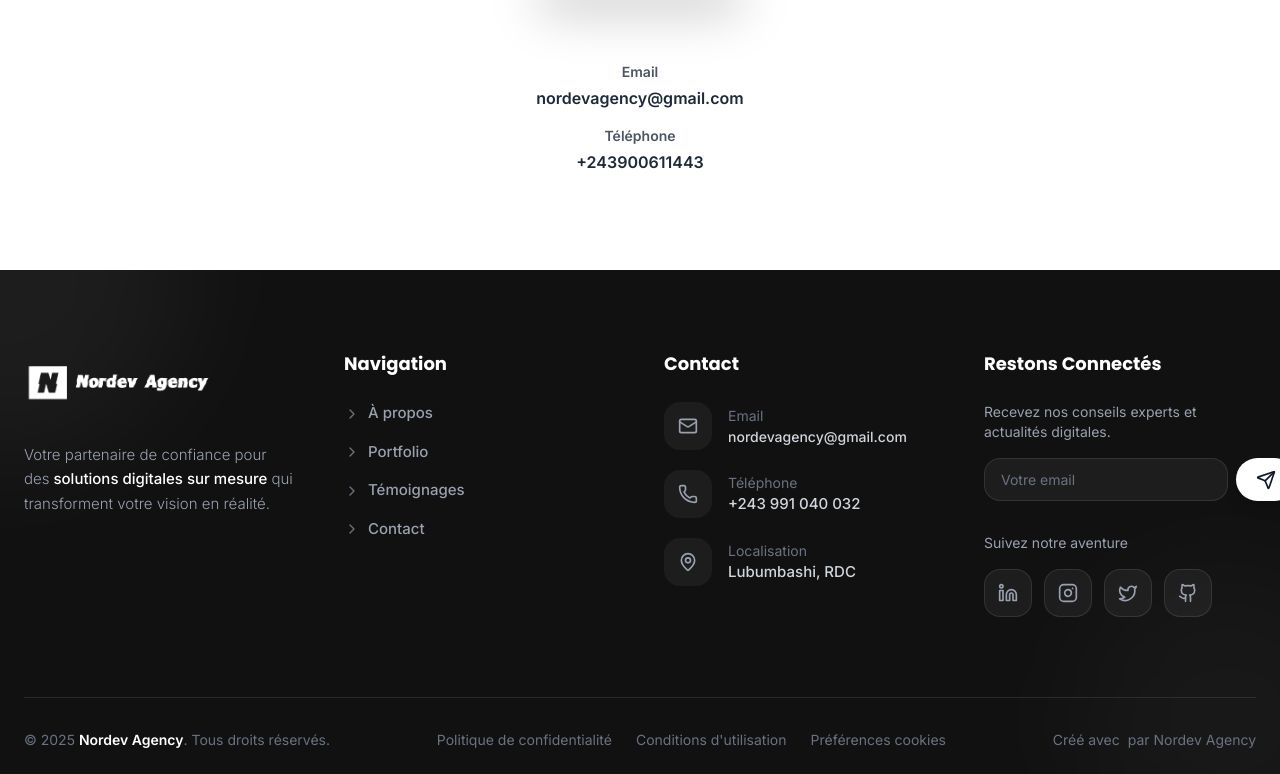
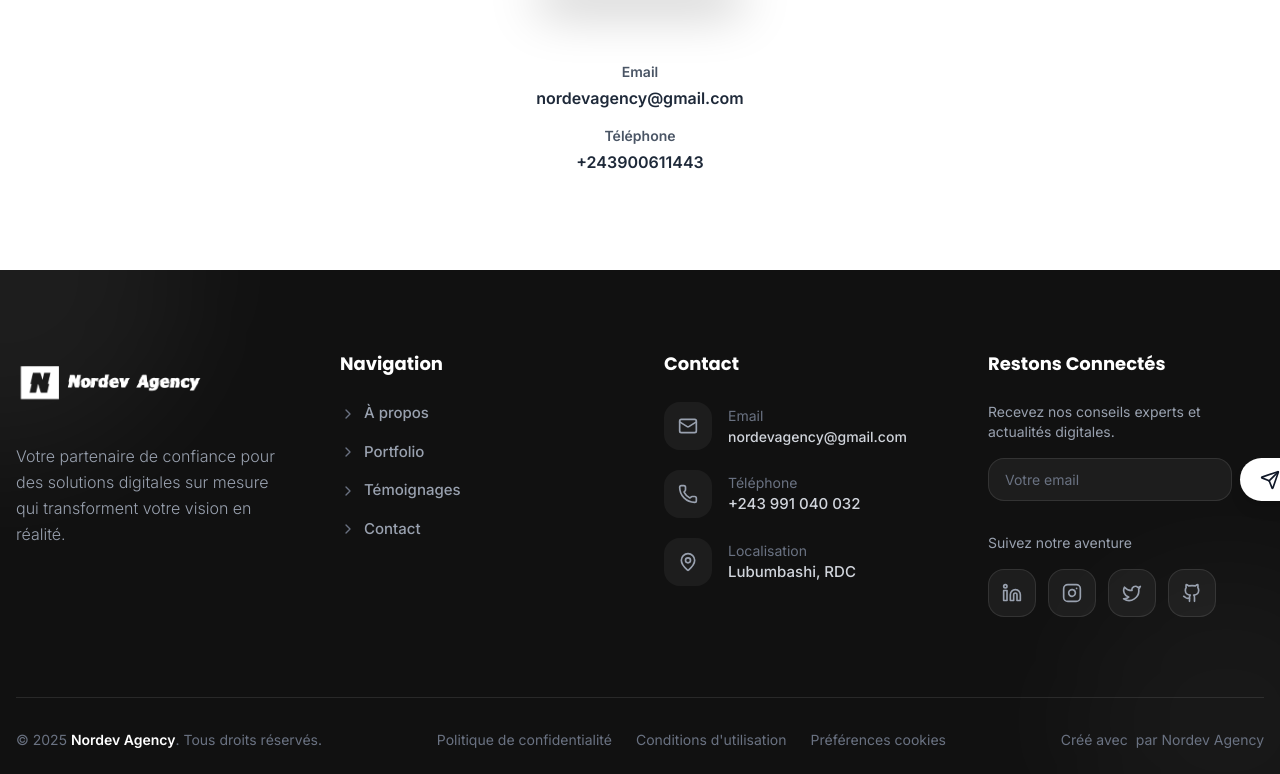
Before and after one commit to freddymk313/nordevagency, a Next.js app: page / in a window 1280 px wide. Shown: the part 4218-4992 px from the top of the page. Built offline with nearby package versions, Linux system fonts and the light colour scheme.

Commit message:
ok footer py

```diff
--- a/components/Footer.tsx
+++ b/components/Footer.tsx
@@ -38,9 +38,9 @@ const Footer = () => {
       <div className="absolute top-0 left-0 w-96 h-96 bg-white/5 rounded-full blur-3xl -translate-x-1/2 -translate-y-1/2" />
       <div className="absolute bottom-0 right-0 w-80 h-80 bg-white/3 rounded-full blur-3xl translate-x-1/3 translate-y-1/3" />
 
-      <div className="container mx-auto px-6 relative z-10">
+      <div className="container mx-auto px-4 relative z-10">
         {/* Section principale */}
-        <div className="grid lg:grid-cols-4 gap-12 py-20">
+        <div className="grid lg:grid-cols-4 gap-8 md:gap-12 py-14 md:py-20">
           {/* Colonne Logo & Description */}
           <div className="lg:col-span-1">
             <Link href="/" className="inline-block">
@@ -59,9 +59,9 @@ const Footer = () => {
               </div>
             </Link>
 
-            <p className="text-gray-400 text-[15px] leading-relaxed mt-6 mb-8 font-light max-w-md">
+            <p className="text-gray-400 text-base leading-relaxed mt-6 mb-8 font-light max-w-md">
               Votre partenaire de confiance pour des
-              <span className="font-medium text-white"> solutions digitales sur mesure </span>
+              <span className=""> solutions digitales sur mesure </span>
               qui transforment votre vision en réalité.
             </p>
 
```
